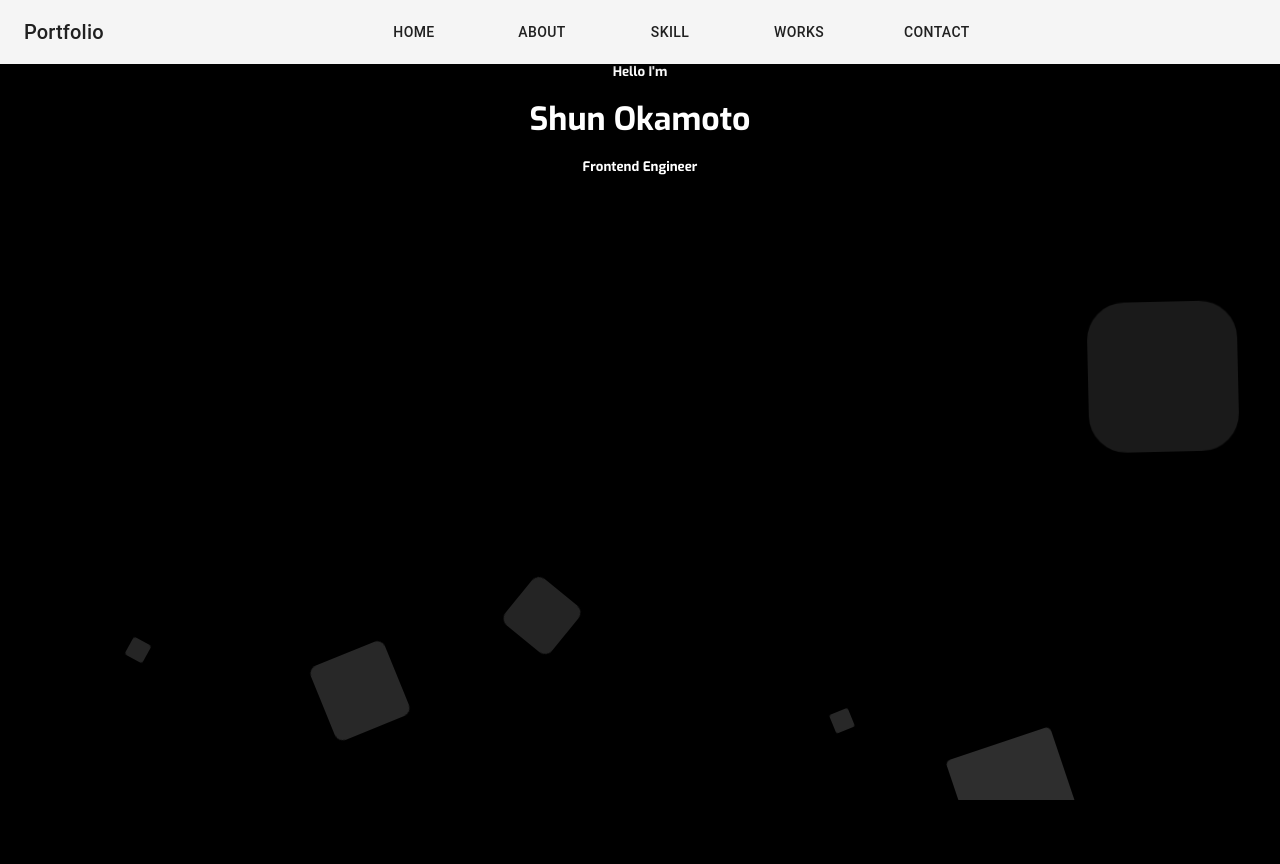
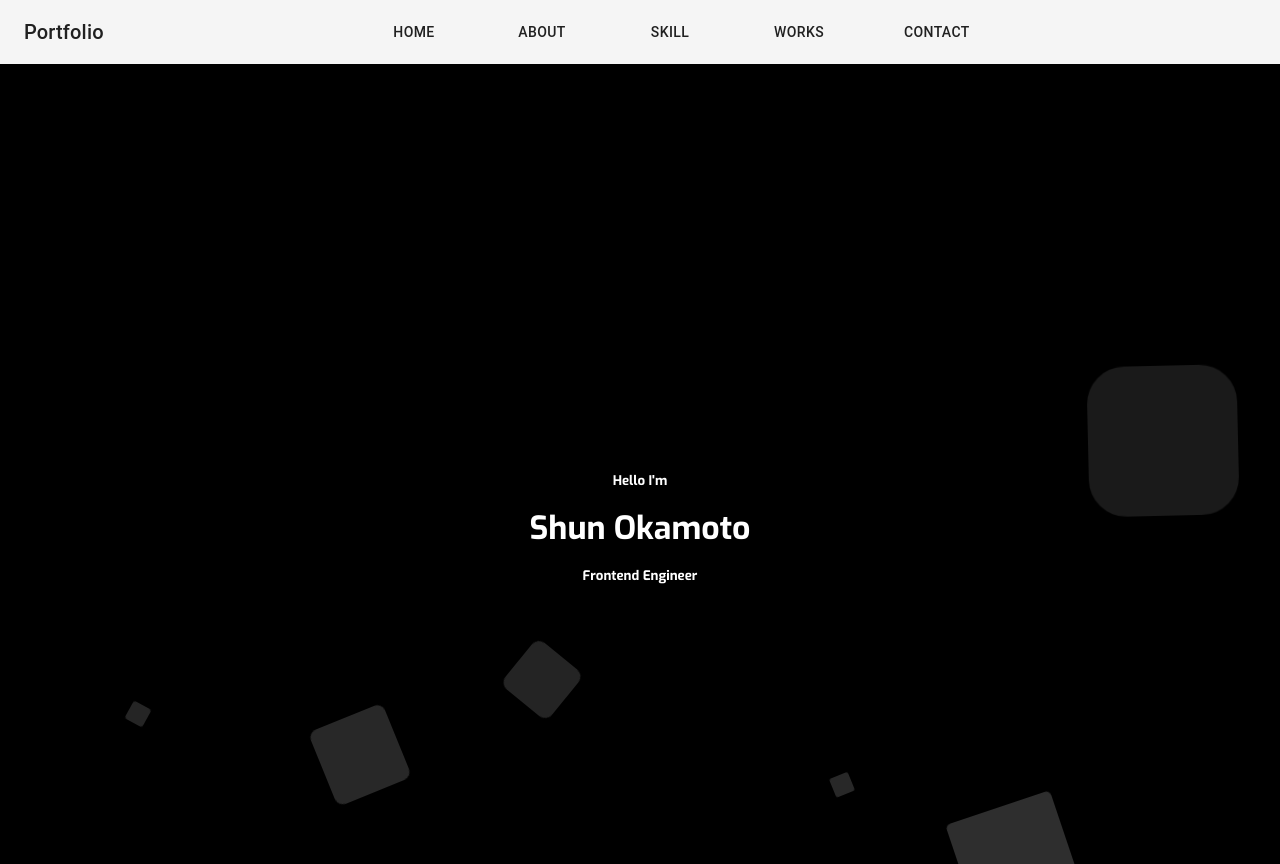
Before and after one commit to okasyun/Portfolio, a React (Create React App) app: page / in a window 1280 px wide. Built offline with nearby package versions, Linux system fonts and the light colour scheme.

Commit message:
add home about

```diff
--- a/src/assets/home.css
+++ b/src/assets/home.css
@@ -21,9 +21,11 @@ body {
 }
 
 .area {
+  overflow: hidden;
   background: black;
   background: -webkit-linear-gradient(to left, #29292b, black);
   width: 100%;
+  padding-top: 64px;
   height: 100vh;
   position: relative;
 }
--- a/src/assets/home.scss
+++ b/src/assets/home.scss
@@ -22,9 +22,11 @@ body {
 }
 
 .area {
+  overflow: hidden;
   background: black;
   background: -webkit-linear-gradient(to left, #29292b, black);
   width: 100%;
+  padding-top: 64px;
   height: 100vh;
   position: relative;
 }
--- a/src/assets/styled.css
+++ b/src/assets/styled.css
@@ -1,5 +1,15 @@
 body {
   color: white;
+}
+
+.home__container {
+  height: 100vh;
+  padding-top: 64px;
+  display: flex;
+  justify-content: center;
+  align-items: center;
+  flex-direction: column;
+  background-color: black;
 }
 
 .container {
--- a/src/assets/styled.scss
+++ b/src/assets/styled.scss
@@ -1,5 +1,15 @@
 body {
   color: white;
+}
+
+.home__container {
+  height: 100vh;
+  padding-top: 64px;
+  display: flex;
+  justify-content: center;
+  align-items: center;
+  flex-direction: column;
+  background-color: black;
 }
 
 .container {
--- a/src/components/pages/Home.tsx
+++ b/src/components/pages/Home.tsx
@@ -8,7 +8,7 @@ const Home: FC = memo(() => {
       {/* title-containerが横幅いっぱいにならない */}
       <Header />
       <div className="area">
-        <div className="container">
+        <div className="home__container">
           <h5>Hello I'm</h5>
           <h1>Shun Okamoto</h1>
           <h5>Frontend Engineer</h5>
```
Also changed, not shown: 2 other files (tests, documents, lock files or other folders).
